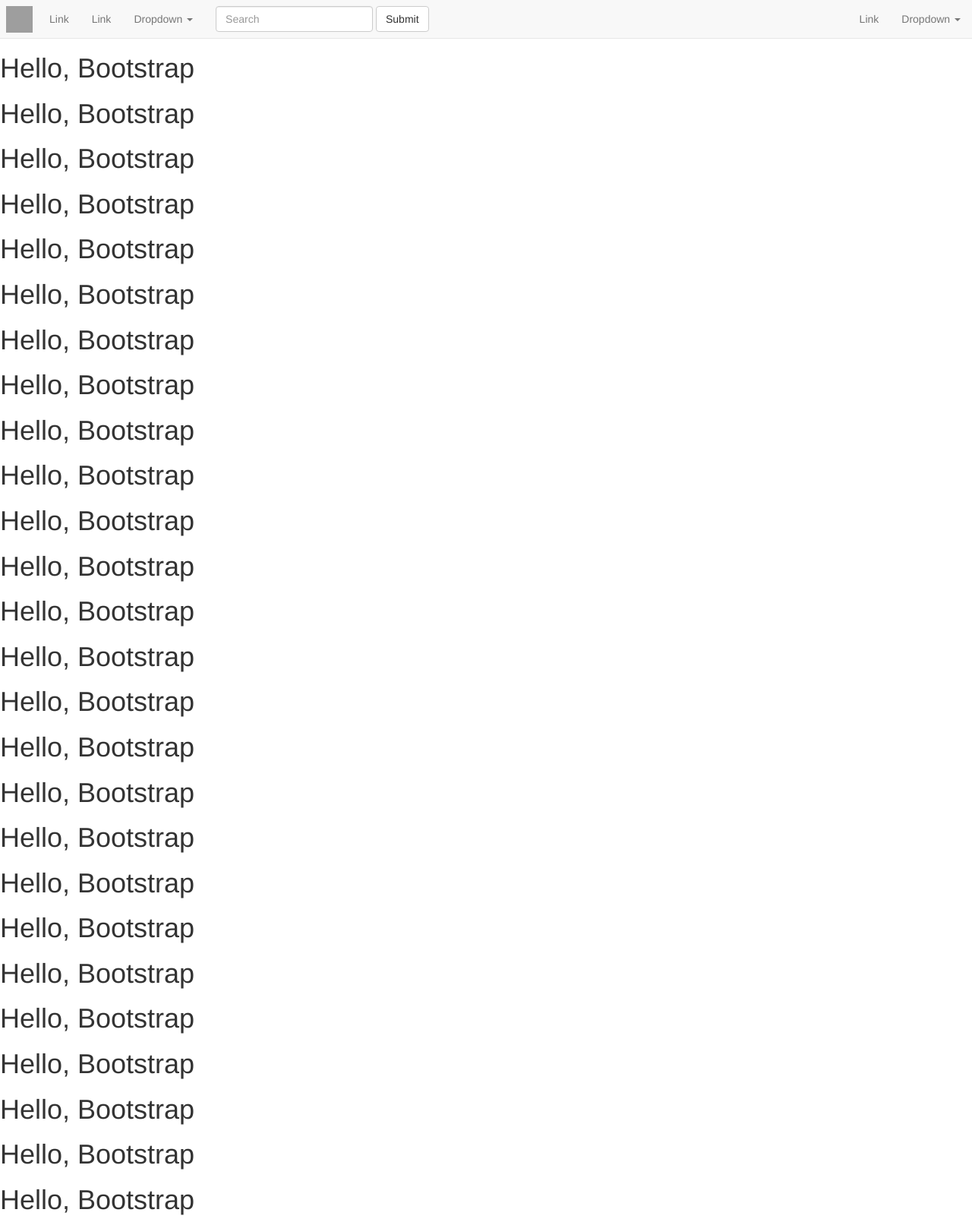
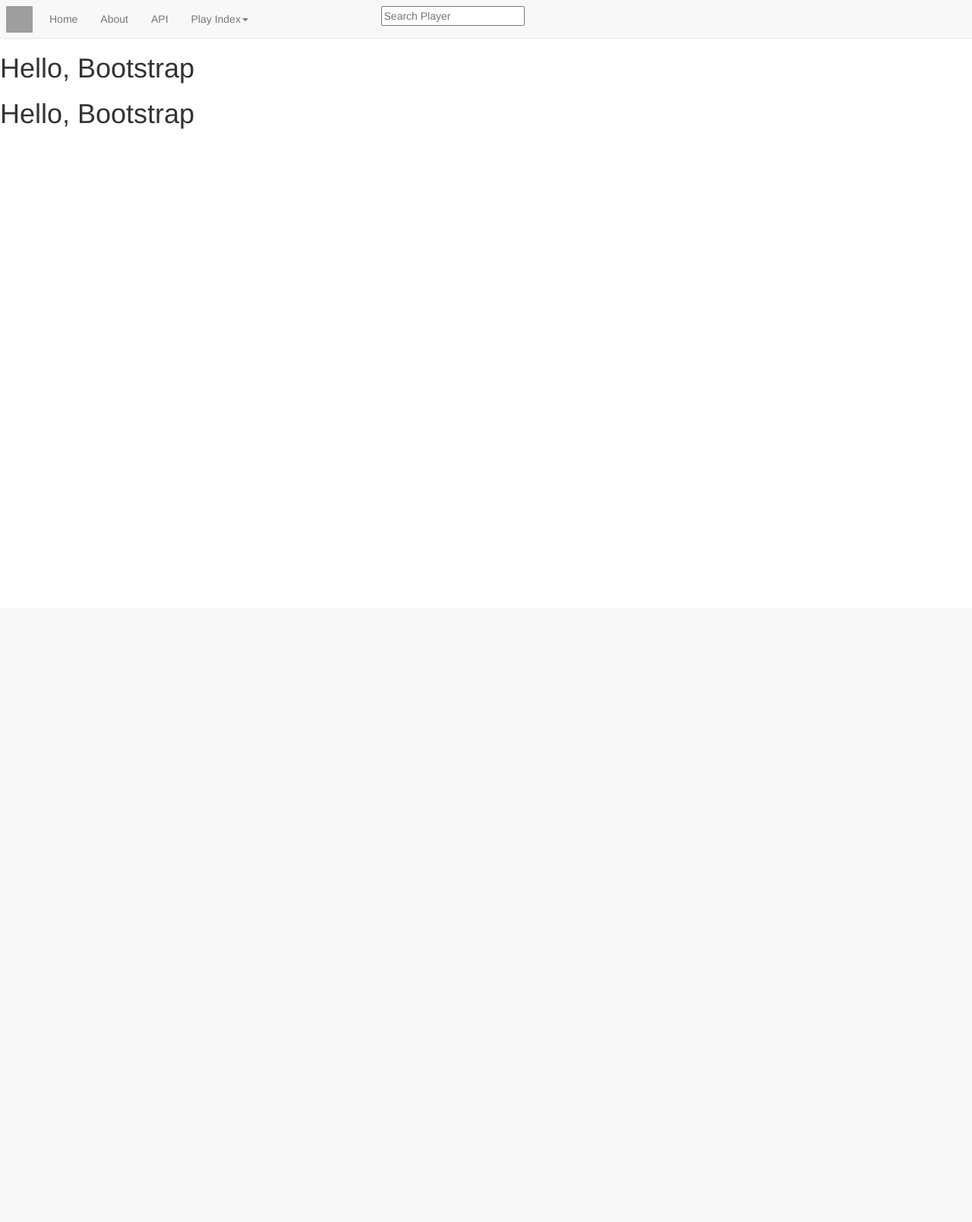
Before and after one commit to benschneid/nba-stats-api, a Python web app: template wsite/app/templates/base.html in a window 1280 px wide. Shown: the whole page at 76% size. After the commit the page ends 170 px from the top, so only its background shows below. Run offline with Jinja, Linux system fonts and the light colour scheme; the template is opened without the code that fills it: most values are stand-ins (such as "Sample title", 1, 10 or a date in 2020); some libraries are stand-ins or nearby versions; grey boxes are pictures that could not be loaded.

Commit message:
navbar formatting, player searching

```diff
--- a/wsite/app/main/routes.py
+++ b/wsite/app/main/routes.py
@@ -1,9 +1,8 @@
 from app.main import bp
 from flask import render_template
+from app import db
 
 
 @bp.route('/', methods=['GET', 'POST'])
 def index():
-    return render_template('index.html', title='Home', form=None,
-                           posts=None, next_url=None,
-                           prev_url=None)
+    return render_template('index.html', title='Home')
--- a/wsite/app/templates/base.html
+++ b/wsite/app/templates/base.html
@@ -1,7 +1,11 @@
 {% extends "bootstrap/base.html" %}
 
+{% block head %}
+{{super()}}
+    <link rel="shortcut icon" type="image/png" href="/static/favicon/favicon.ico">
+
     {% block title %}
-    This is an example page
+        {{ title }} | Barkley Analytics
     {% endblock %}
 
     {% block styles %}
@@ -14,8 +18,59 @@
         .navbar-brand{
         padding: 7.5px;
         }
+        .dropdown:hover>.dropdown-menu {
+        display: block;
+        }
+        .form-control{
+        max-width: 200px;
+        }
+        .dropdown{
+        width: 250px;
+        }
+        .navbar-right{
+        margin-left: 0px;
+        }
+
+        /*the container must be positioned relative:*/
+        .autocomplete {
+          position: relative;
+          display: inline-block;
+        }
+        .autocomplete-items {
+          position: absolute;
+          border: 1px solid #d4d4d4;
+          border-bottom: none;
+          border-top: none;
+          z-index: 99;
+          /*position the autocomplete items to be the same width as the container:*/
+          top: 100%;
+          left: 0;
+          right: 0;
+        }
+        .autocomplete-items div {
+          padding: 10px;
+          cursor: pointer;
+          background-color: #fff;
+          border-bottom: 1px solid #d4d4d4;
+        }
+        /*when hovering an item:*/
+        .autocomplete-items div:hover {
+          background-color: #e9e9e9;
+        }
+        /*when navigating through the items using the arrow keys:*/
+        .autocomplete-active {
+          background-color: DodgerBlue !important;
+          color: #ffffff;
+        }
+        .autocomplete-items
+        {
+           max-height: 410px;
+           overflow: auto;
+        }
         </style>
     {% endblock %}
+{% endblock %}
+
 
 {% block body %}
     {% block navbar %}
@@ -23,84 +78,56 @@
           <div class="container-fluid">
             <!-- Brand and toggle get grouped for better mobile display -->
             <div class="navbar-header">
-              <button type="button" class="navbar-toggle collapsed" data-toggle="collapse" data-target="#bs-example-navbar-collapse-1" aria-expanded="false">
+              <button type="button" class="navbar-toggle collapsed" data-toggle="collapse" data-target=".collapse" aria-expanded="false">
                 <span class="sr-only">Toggle navigation</span>
                 <span class="icon-bar"></span>
                 <span class="icon-bar"></span>
                 <span class="icon-bar"></span>
               </button>
-              <a class="navbar-brand" href="#">
+              <a class="navbar-brand">
                   <img class= "lelbron" alt="Brand" src="https://i.kym-cdn.com/entries/icons/original/000/011/061/lelbron.PNG">
               </a>
             </div>
-
             <!-- Collect the nav links, forms, and other content for toggling -->
             <div class="collapse navbar-collapse" id="bs-example-navbar-collapse-1">
               <ul class="nav navbar-nav">
-                <li><a href="#">Link <span class="sr-only">(current)</span></a></li>
-                <li><a href="#">Link</a></li>
+                <li><a href="{{ url_for('main.index') }}">Home<span class="sr-only">(current)</span></a></li>
+                <li><a href="#">About</a></li>
+                <li><a class="api" href="#">API</a></li>
                 <li class="dropdown">
-                  <a href="#" class="dropdown-toggle" data-toggle="dropdown" role="button" aria-haspopup="true" aria-expanded="false">Dropdown <span class="caret"></span></a>
+                  <a href="#" class="dropdown-toggle" data-toggle="dropdown" role="button" aria-haspopup="true" aria-expanded="false">Play Index<span class="caret"></span></a>
                   <ul class="dropdown-menu">
-                    <li><a href="#">Action</a></li>
-                    <li><a href="#">Another action</a></li>
-                    <li><a href="#">Something else here</a></li>
+                    <li><a href="#">Player Game Finder</a></li>
+                    <li><a href="#">Player Season Finder</a></li>
+                    <li><a href="#">Player Comparison Finder</a></li>
                     <li role="separator" class="divider"></li>
-                    <li><a href="#">Separated link</a></li>
+                    <li><a href="#">Team Game Finder</a></li>
+                    <li><a href="#">Team Season Finder</a></li>
                     <li role="separator" class="divider"></li>
-                    <li><a href="#">One more separated link</a></li>
+                    <li><a href="#">Head2Head Finder</a></li>
                   </ul>
                 </li>
+                <ul class="nav navbar-form navbar-right">
+                    <form autocomplete="off" action="/action_page.php">
+                      <div class="autocomplete">
+                        <input id="myInput" type="text" name="myCountry" placeholder="Search Player">
+                      </div>
+                    </form>
                 </ul>
-              <form class="navbar-form navbar-left">
-                <div class="form-group">
-                  <input type="text" class="form-control" placeholder="Search">
-                </div>
-                <button type="submit" class="btn btn-default">Submit</button>
-              </form>
-              <ul class="nav navbar-nav navbar-right">
-                <li><a href="#">Link</a></li>
-                <li class="dropdown">
-                  <a href="#" class="dropdown-toggle" data-toggle="dropdown" role="button" aria-haspopup="true" aria-expanded="false">Dropdown <span class="caret"></span></a>
-                  <ul class="dropdown-menu">
-                    <li><a href="#">Action</a></li>
-                    <li><a href="#">Another action</a></li>
-                    <li><a href="#">Something else here</a></li>
-                    <li role="separator" class="divider"></li>
-                    <li><a href="#">Separated link</a></li>
-                  </ul>
-                </li>
               </ul>
             </div><!-- /.navbar-collapse -->
           </div><!-- /.container-fluid -->
         </nav>
     {% endblock %}
     {% block content %}
-        <h1 style="padding-top: 50px;">Hello, Bootstrap</h1>
-        <h1>Hello, Bootstrap</h1>
-        <h1>Hello, Bootstrap</h1>
-        <h1>Hello, Bootstrap</h1>
-        <h1>Hello, Bootstrap</h1>
-        <h1>Hello, Bootstrap</h1>
-        <h1>Hello, Bootstrap</h1>
-        <h1>Hello, Bootstrap</h1>
-        <h1>Hello, Bootstrap</h1>
-        <h1>Hello, Bootstrap</h1>
-        <h1>Hello, Bootstrap</h1>
-        <h1>Hello, Bootstrap</h1>
-        <h1>Hello, Bootstrap</h1>
-        <h1>Hello, Bootstrap</h1>
-        <h1>Hello, Bootstrap</h1>
-        <h1>Hello, Bootstrap</h1>
-        <h1>Hello, Bootstrap</h1>
-        <h1>Hello, Bootstrap</h1>
-        <h1>Hello, Bootstrap</h1>
-        <h1>Hello, Bootstrap</h1>
-        <h1>Hello, Bootstrap</h1>
-        <h1>Hello, Bootstrap</h1>
-        <h1>Hello, Bootstrap</h1>
-        <h1>Hello, Bootstrap</h1>
-        <h1>Hello, Bootstrap</h1>
+        <h1 style="padding-top: 30px;">Hello, Bootstrap</h1>
         <h1>Hello, Bootstrap</h1>
     {% endblock %}
+    {% block scripts %}
+        <script src="{{url_for('static', filename='menu.js')}}"></script>
+        <script type="text/javascript">
+            autocomplete(document.getElementById("myInput"), {{players|tojson}});
+        </script>
+        {{ super() }}
     {% endblock %}
+{% endblock %}
```
Also changed, not shown: wsite/app/__init__.py (+12 -0 lines), wsite/app/static/menu.js (added, +99 -0 lines). Lines whose indentation alone changed are shown as unchanged.
